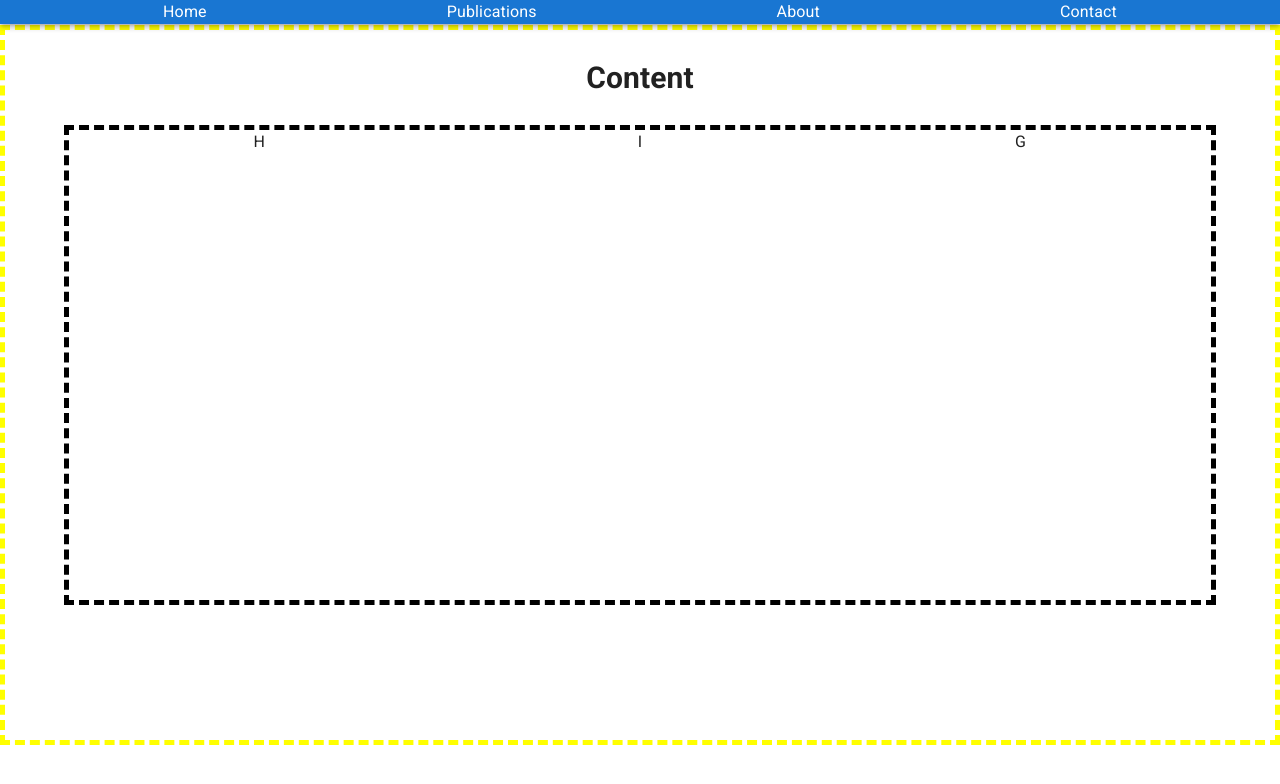
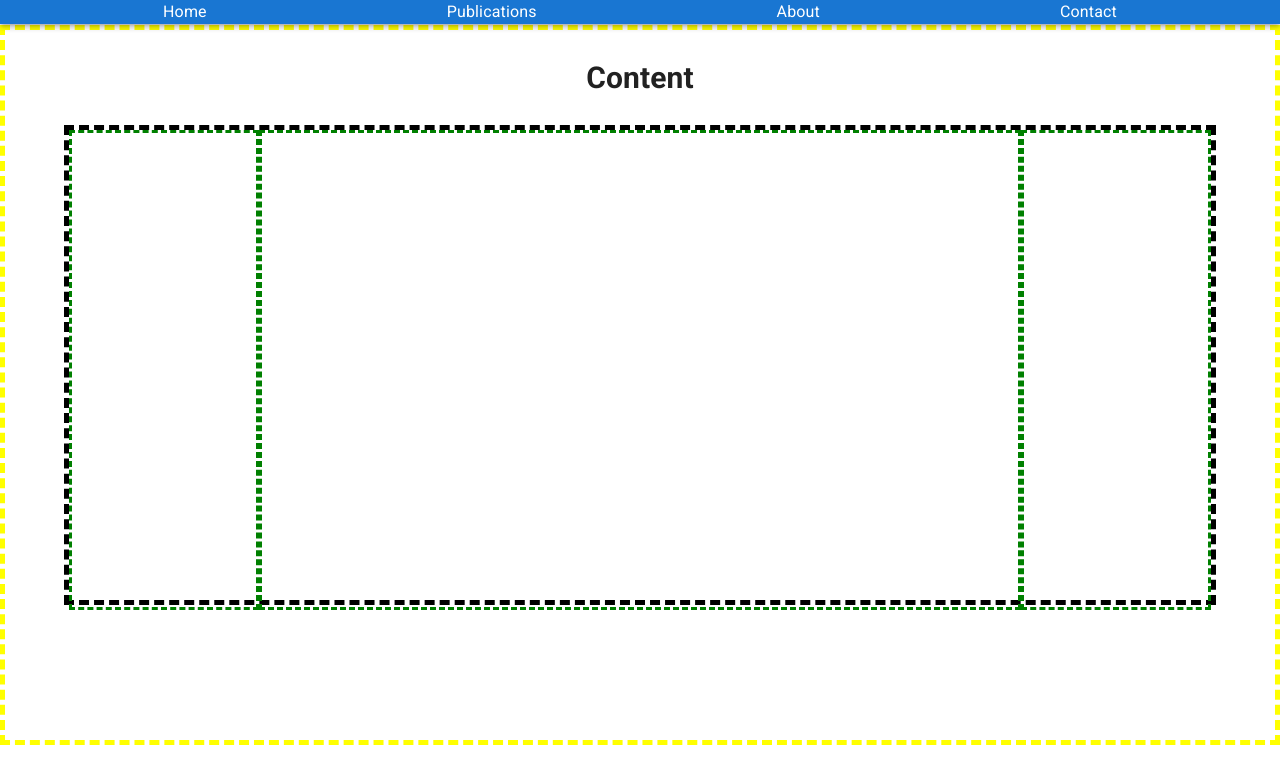
Before and after one commit to twalker7/tightrope-magazine-landing, a React (Create React App) app: page / in a window 1280 px wide. Shown: the top 784 px of the page. Built offline with nearby package versions, Linux system fonts and the light colour scheme.

Commit message:
setting up content grid

```diff
--- a/src/App.css
+++ b/src/App.css
@@ -48,3 +48,8 @@
   height: 60vh;
   width: 90vw;
 }
+
+.columnContain{
+  height: 60vh;
+  border: green 3px dashed;
+}
--- a/src/components/Content/index.js
+++ b/src/components/Content/index.js
@@ -11,9 +11,17 @@ function Content(){
                     <h2 className="contentHeader"> Content </h2>
                     <div className="contentBody">
                         <Grid container flexDirection="row" spacing={0}>
-                            <Grid item lg={4}> H</Grid>
-                            <Grid item lg={4}> I </Grid>
-                            <Grid item lg={4}> G</Grid>
+                            <Grid item lg={2}>
+                                <div className="columnContain">
+
+                                </div>
+                            </Grid>
+                            <Grid item lg={8}>
+                                <div className="columnContain"></div>
+                            </Grid>
+                            <Grid item lg={2}>
+                                <div className="columnContain"></div>
+                            </Grid>
 
                         </Grid>
                     </div>
```
